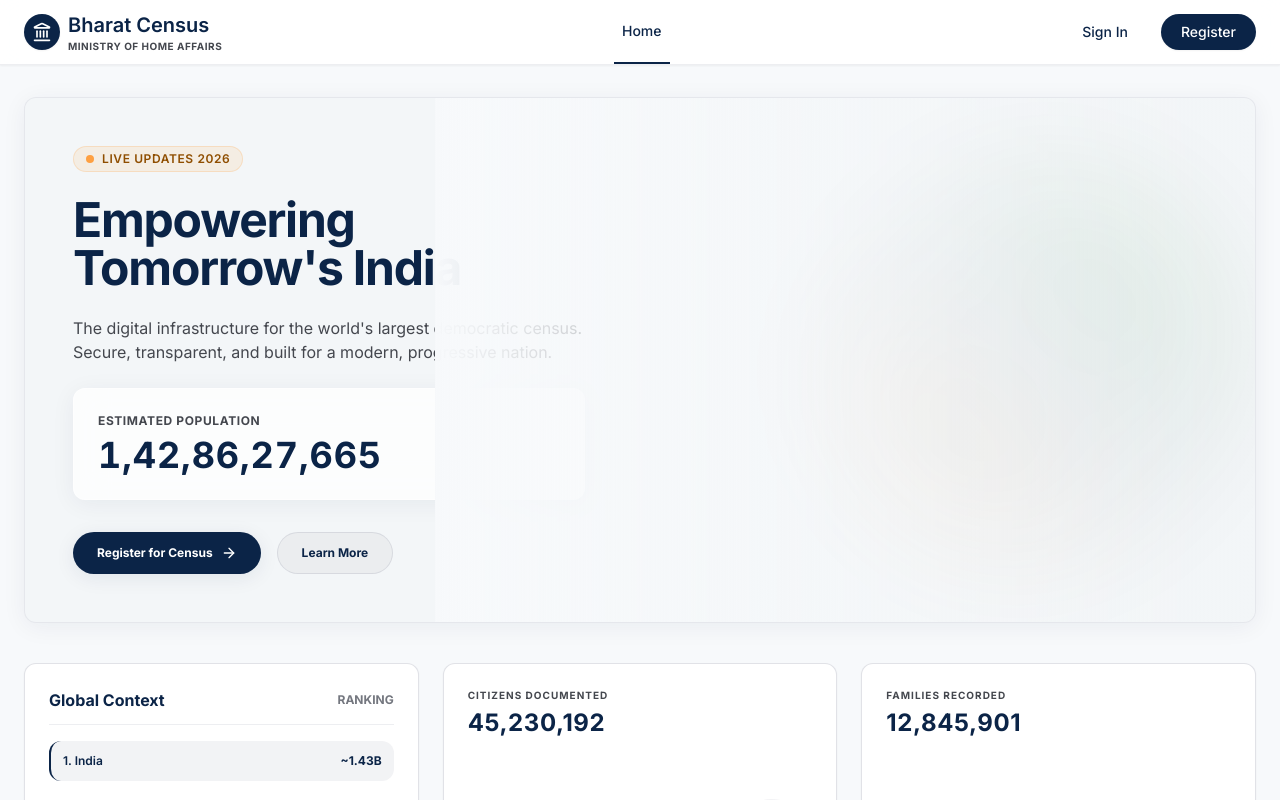
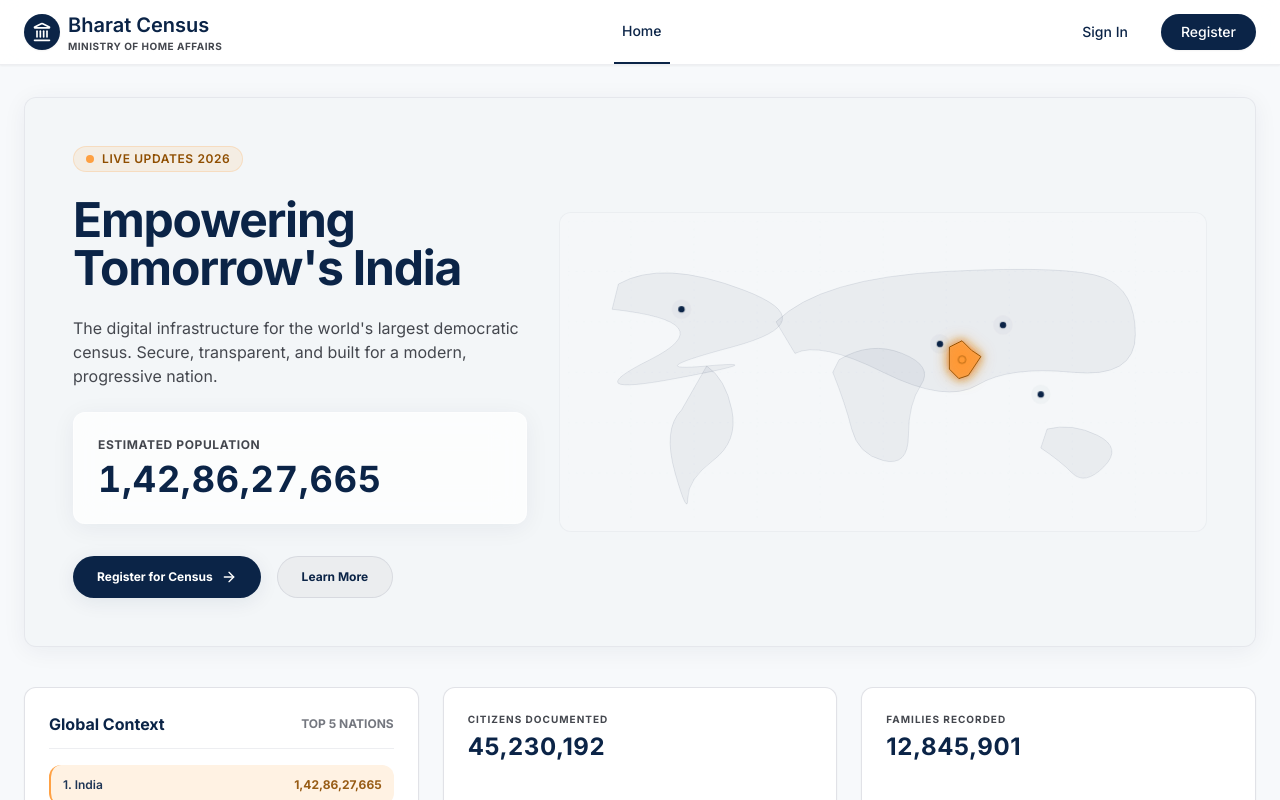
Before and after one commit to pratapm537/Bharat-Digital-Census-Portal, a React (Vite) app in the folder frontend/: page / in a window 1280 px wide. Shown: the top 800 px of the page. Built offline with nearby package versions, Linux system fonts and the light colour scheme.

Commit message:
Add interactive world map, glowing saffron India, and hover population tooltips to Home page

```diff
--- a/frontend/src/pages/Home.jsx
+++ b/frontend/src/pages/Home.jsx
@@ -1,7 +1,7 @@
 import React, { useState, useEffect } from 'react';
 import { useNavigate } from 'react-router-dom';
 import { useAuth } from '../context/AuthContext.jsx';
-import { ArrowRight, CheckCircle, Group, Landmark, TrendingUp } from 'lucide-react';
+import { ArrowRight, CheckCircle, Group, Landmark, TrendingUp, Info } from 'lucide-react';
 
 const Home = () => {
   const navigate = useNavigate();
@@ -9,6 +9,10 @@ const Home = () => {
 
   // Population counter state
   const [population, setPopulation] = useState(1428627663);
+
+  // Hover World Map states
+  const [hoveredCountry, setHoveredCountry] = useState(null);
+  const [tooltipPos, setTooltipPos] = useState({ x: 0, y: 0 });
 
   useEffect(() => {
     // Playfully increment population by random small values to feel "live"
@@ -35,13 +39,61 @@ const Home = () => {
     }
   };
 
+  // Map mouse handlers
+  const handleMouseMove = (e) => {
+    const rect = e.currentTarget.getBoundingClientRect();
+    setTooltipPos({
+      x: e.clientX - rect.left,
+      y: e.clientY - rect.top
+    });
+  };
+
+  const handleMouseEnter = (e, name, pop, rank, desc) => {
+    setHoveredCountry({ name, population: pop, rank, desc });
+  };
+
+  const handleMouseLeave = () => {
+    setHoveredCountry(null);
+  };
+
   return (
     <div className="flex-grow w-full max-w-containerMax mx-auto px-6 py-8 flex flex-col gap-10">
 
+      {/* Dynamic styles for map animation */}
+      <style dangerouslySetInnerHTML={{__html: `
+        @keyframes pulse-ring {
+          0% {
+            transform: scale(0.3);
+            opacity: 0.8;
+          }
+          100% {
+            transform: scale(2.2);
+            opacity: 0;
+          }
+        }
+        @keyframes pulse-ring-blue {
+          0% {
+            transform: scale(0.3);
+            opacity: 0.6;
+          }
+          100% {
+            transform: scale(1.8);
+            opacity: 0;
+          }
+        }
+        .pulse-ring {
+          animation: pulse-ring 2.5s cubic-bezier(0.215, 0.61, 0.355, 1) infinite;
+          transform-origin: 625px 220px;
+        }
+        .pulse-ring-blue {
+          animation: pulse-ring-blue 2.5s cubic-bezier(0.215, 0.61, 0.355, 1) infinite;
+        }
+      `}} />
+
       {/* Hero Section */}
-      <section className="relative w-full rounded-md overflow-hidden bg-surface-container/30 min-h-[500px] flex flex-col md:flex-row items-center justify-between p-8 md:p-12 ambient-shadow border border-outlineVariant/30">
+      <section className="relative w-full rounded-md overflow-hidden bg-surface-container/30 min-h-[500px] flex flex-col md:flex-row items-center justify-between p-8 md:p-12 ambient-shadow border border-outlineVariant/30 gap-8">
 
-        <div className="z-10 flex flex-col gap-6 max-w-lg">
+        <div className="w-full md:w-2/5 flex flex-col gap-6 z-10 shrink-0">
           <div className="inline-flex items-center gap-2 bg-secondary/10 text-secondary-dark px-3 py-1 rounded-full w-max border border-secondary/20">
             <span className="w-2 h-2 rounded-full bg-secondary animate-pulse" />
             <span className="font-semibold text-xs tracking-wider uppercase">Live Updates 2026</span>
@@ -80,12 +132,133 @@ const Home = () => {
           </div>
         </div>
 
-        {/* Map Vector Graphic (Mocked for visual beauty using CSS gradients/shadows instead of image) */}
-        <div className="absolute right-0 top-0 w-full md:w-2/3 h-full opacity-10 md:opacity-100 pointer-events-none overflow-hidden select-none">
-          <div className="absolute inset-0 bg-gradient-to-r from-background via-background/40 to-transparent z-10" />
-          <div className="w-full h-full flex items-center justify-end pr-8">
-            <div className="w-[380px] h-[380px] rounded-full bg-gradient-to-tr from-secondary/15 via-primary/5 to-success/15 filter blur-3xl animate-pulse" />
-          </div>
+        {/* Interactive World Map Section */}
+        <div className="w-full md:w-3/5 relative select-none flex items-center justify-center z-10 bg-white/20 rounded-md p-2 border border-outlineVariant/20 overflow-hidden">
+
+          <svg
+            viewBox="0 0 1000 480"
+            className="w-full h-auto drop-shadow-sm select-none"
+            onMouseMove={handleMouseMove}
+          >
+            <defs>
+              <filter id="saffron-glow" x="-50%" y="-50%" width="200%" height="200%">
+                <feGaussianBlur in="SourceGraphic" stdDeviation="6" result="blur1" />
+                <feGaussianBlur in="SourceGraphic" stdDeviation="12" result="blur2" />
+                <feMerge>
+                  <feMergeNode in="blur2" />
+                  <feMergeNode in="blur1" />
+                  <feMergeNode in="SourceGraphic" />
+                </feMerge>
+              </filter>
+            </defs>
+
+            {/* Stylized background grid */}
+            <g stroke="#cbd5e1" strokeWidth="0.5" strokeDasharray="3 9" opacity="0.3">
+              {[...Array(10)].map((_, i) => (
+                <line key={`v-${i}`} x1={i * 100} y1={0} x2={i * 100} y2={480} />
+              ))}
+              {[...Array(6)].map((_, i) => (
+                <line key={`h-${i}`} x1={0} y1={i * 80} x2={1000} y2={i * 80} />
+              ))}
+            </g>
+
+            {/* Stylized Continent Paths Backdrop */}
+            <g fill="#0b2447" fillOpacity="0.05" stroke="#0b2447" strokeWidth="1" strokeOpacity="0.15">
+              {/* North America */}
+              <path d="M 80,100 Q 150,60 280,110 T 260,200 T 220,230 T 170,250 T 130,220 T 70,140 Z" />
+              {/* South America */}
+              <path d="M 220,230 Q 250,250 260,300 T 230,380 T 190,440 T 170,400 T 180,300 Z" />
+              {/* Africa */}
+              <path d="M 430,220 Q 480,190 530,210 T 560,260 T 540,340 T 500,380 T 450,330 T 420,240 Z" />
+              {/* Eurasia */}
+              <path d="M 330,160 Q 400,90 600,80 T 850,90 T 900,180 T 800,240 T 650,260 T 500,240 T 360,210 Z" />
+              {/* Australia */}
+              <path d="M 760,330 Q 800,320 840,340 T 850,390 T 800,400 T 750,360 Z" />
+            </g>
+
+            {/* Glowing Saffron India Shape overlay */}
+            <path
+              d="M 605,200 L 625,190 L 640,205 L 655,215 L 645,230 L 635,245 L 620,250 L 605,235 Z"
+              fill="#ff9933"
+              fillOpacity="0.75"
+              stroke="#8f4e00"
+              strokeWidth="1.5"
+              filter="url(#saffron-glow)"
+              className="transition-all duration-300 hover:fill-opacity-95 cursor-pointer"
+              onMouseEnter={(e) => handleMouseEnter(e, 'India', formatPopulation(population), '1st', 'World\'s largest digital census registration system.')}
+              onMouseLeave={handleMouseLeave}
+            />
+
+            {/* Interactive Country pulsing markers */}
+            {/* 1. India Hotspot */}
+            <g
+              className="cursor-pointer group"
+              onMouseEnter={(e) => handleMouseEnter(e, 'India', formatPopulation(population), '1st', 'World\'s largest digital census registration system.')}
+              onMouseLeave={handleMouseLeave}
+            >
+              <circle cx="625" cy="220" r="16" fill="#ff9933" fillOpacity="0.3" className="pulse-ring" />
+              <circle cx="625" cy="220" r="28" fill="#ff9933" fillOpacity="0.15" className="pulse-ring" style={{ animationDelay: '0.8s' }} />
+              <circle cx="625" cy="220" r="6" fill="#ff9933" stroke="#8f4e00" strokeWidth="1" className="group-hover:scale-125 transition-transform" />
+            </g>
+
+            {/* 2. China Hotspot */}
+            <g
+              className="cursor-pointer group"
+              onMouseEnter={(e) => handleMouseEnter(e, 'China', '1,411,750,000', '2nd', 'East Asian demographic giant.')}
+              onMouseLeave={handleMouseLeave}
+            >
+              <circle cx="690" cy="165" r="12" fill="#0b2447" fillOpacity="0.15" className="pulse-ring-blue" style={{ transformOrigin: '690px 165px' }} />
+              <circle cx="690" cy="165" r="5" fill="#0b2447" className="group-hover:scale-125 transition-transform" />
+            </g>
+
+            {/* 3. United States Hotspot */}
+            <g
+              className="cursor-pointer group"
+              onMouseEnter={(e) => handleMouseEnter(e, 'United States', '339,996,563', '3rd', 'Third most populated nation.')}
+              onMouseLeave={handleMouseLeave}
+            >
+              <circle cx="180" cy="140" r="12" fill="#0b2447" fillOpacity="0.15" className="pulse-ring-blue" style={{ transformOrigin: '180px 140px' }} />
+              <circle cx="180" cy="140" r="5" fill="#0b2447" className="group-hover:scale-125 transition-transform" />
+            </g>
+
+            {/* 4. Indonesia Hotspot */}
+            <g
+              className="cursor-pointer group"
+              onMouseEnter={(e) => handleMouseEnter(e, 'Indonesia', '277,534,122', '4th', 'Largest archipelago population.')}
+              onMouseLeave={handleMouseLeave}
+            >
+              <circle cx="750" cy="275" r="12" fill="#0b2447" fillOpacity="0.15" className="pulse-ring-blue" style={{ transformOrigin: '750px 275px' }} />
+              <circle cx="750" cy="275" r="5" fill="#0b2447" className="group-hover:scale-125 transition-transform" />
+            </g>
+
+            {/* 5. Pakistan Hotspot */}
+            <g
+              className="cursor-pointer group"
+              onMouseEnter={(e) => handleMouseEnter(e, 'Pakistan', '240,485,658', '5th', 'Fifth most populated nation.')}
+              onMouseLeave={handleMouseLeave}
+            >
+              <circle cx="590" cy="195" r="12" fill="#0b2447" fillOpacity="0.15" className="pulse-ring-blue" style={{ transformOrigin: '590px 195px' }} />
+              <circle cx="590" cy="195" r="5" fill="#0b2447" className="group-hover:scale-125 transition-transform" />
+            </g>
+          </svg>
+
+          {/* Floating Hover Tooltip */}
+          {hoveredCountry && (
+            <div
+              style={{ left: tooltipPos.x + 15, top: tooltipPos.y + 15 }}
+              className="absolute bg-primary text-white border border-outlineVariant/30 rounded p-3 shadow-premium text-left pointer-events-none z-50 glass-panel animate-fade-in text-xs max-w-xs flex flex-col gap-1"
+            >
+              <div className="flex items-center justify-between border-b border-white/20 pb-1 mb-1">
+                <span className="font-bold text-sm text-secondary">{hoveredCountry.name}</span>
+                <span className="font-bold text-[9px] bg-white/20 px-1.5 py-0.5 rounded text-white uppercase tracking-wider">
+                  Rank {hoveredCountry.rank}
+                </span>
+              </div>
+              <p className="font-bold text-white text-xs">Population: {hoveredCountry.population}</p>
+              <p className="text-[10px] text-slate-300 leading-normal">{hoveredCountry.desc}</p>
+            </div>
+          )}
+
         </div>
 
       </section>
@@ -93,16 +266,16 @@ const Home = () => {
       {/* Stats Bento Grid */}
       <section className="grid grid-cols-1 md:grid-cols-3 gap-6">
 
-        {/* Global Context Panel */}
+        {/* Global Context Panel - Top 5 Countries */}
         <div className="md:col-span-1 bg-surface rounded-md border border-outlineVariant/50 p-6 flex flex-col gap-4 shadow-sm">
           <div className="flex items-center justify-between border-b border-outlineVariant/30 pb-3">
             <h3 className="font-bold text-base text-primary">Global Context</h3>
-            <span className="text-xs uppercase font-bold text-outline">Ranking</span>
+            <span className="text-xs uppercase font-bold text-outline">Top 5 Nations</span>
           </div>
           <div className="flex flex-col gap-2.5">
-            <div className="flex items-center justify-between p-3 bg-primary/5 rounded-md border-l-2 border-primary">
+            <div className="flex items-center justify-between p-3 bg-secondary/15 rounded-md border-l-2 border-secondary animate-pulse">
               <span className="font-semibold text-xs text-primary">1. India</span>
-              <span className="font-bold text-xs text-primary">~1.43B</span>
+              <span className="font-bold text-xs text-secondary-dark">{formatPopulation(population)}</span>
             </div>
             <div className="flex items-center justify-between p-3 hover:bg-surface-container/30 rounded-md transition-all text-onSurfaceVariant">
               <span className="text-xs font-semibold">2. China</span>
@@ -111,6 +284,14 @@ const Home = () => {
             <div className="flex items-center justify-between p-3 hover:bg-surface-container/30 rounded-md transition-all text-onSurfaceVariant">
               <span className="text-xs font-semibold">3. United States</span>
               <span className="text-xs font-bold">~340M</span>
+            </div>
+            <div className="flex items-center justify-between p-3 hover:bg-surface-container/30 rounded-md transition-all text-onSurfaceVariant">
+              <span className="text-xs font-semibold">4. Indonesia</span>
+              <span className="text-xs font-bold">~278M</span>
+            </div>
+            <div className="flex items-center justify-between p-3 hover:bg-surface-container/30 rounded-md transition-all text-onSurfaceVariant">
+              <span className="text-xs font-semibold">5. Pakistan</span>
+              <span className="text-xs font-bold">~240M</span>
             </div>
           </div>
         </div>
```
